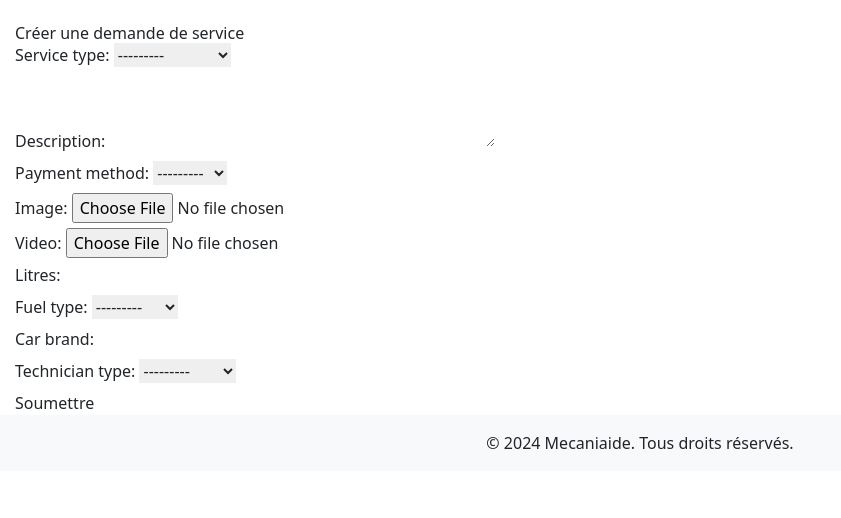
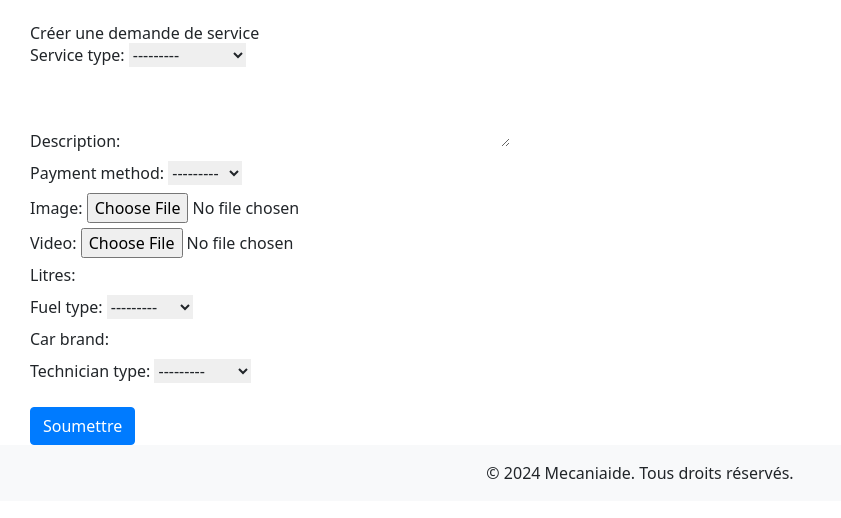
Before and after one commit to medlemine-djeidjah/TP-GL-IRT3, a Django app: page /ser/service/ in a window 1280 px wide. Shown: the part 56-574 px from the top of the page, without its empty margins (0-841 px from the left). Run offline with Django 5.2, Linux system fonts and the light colour scheme; some libraries are stand-ins or nearby versions.

Commit message:
les animations aux Frontend de services et store

```diff
--- a/MecaniAide/services/templates/base.html
+++ b/MecaniAide/services/templates/base.html
@@ -48,6 +48,12 @@
     <div class="container mt-4">
         {% block content %}
         <!-- Contenu dynamique ici -->
+        <div class="card fade show">
+            <div class="card-body">
+                <h5 class="card-title">Exemple de carte avec animation</h5>
+                <p class="card-text">Contenu de la carte...</p>
+            </div>
+        </div>
         {% endblock %}
     </div>
 
--- a/MecaniAide/services/templates/service.html
+++ b/MecaniAide/services/templates/service.html
@@ -1,10 +1,12 @@
 {% extends "base.html" %}
 
 {% block content %}
-  <h2>Créer une demande de service</h2>
-  <form method="post" enctype="multipart/form-data">
-    {% csrf_token %}
-    {{ form.as_p }}
-    <button type="submit">Soumettre</button>
-  </form>
+  <div class="container mt-4">
+    <h2 class="fade show">Créer une demande de service</h2>
+    <form method="post" enctype="multipart/form-data" class="fade show">
+      {% csrf_token %}
+      {{ form.as_p }}
+      <button type="submit" class="btn btn-primary mt-3">Soumettre</button>
+    </form>
+  </div>
 {% endblock %}
--- a/MecaniAide/store/templates/templates/car_parts_store.html
+++ b/MecaniAide/store/templates/templates/car_parts_store.html
@@ -1,7 +1,7 @@
 <div class="row">
   {% for part in parts %}
     <div class="col-md-4 mb-4">
-        <div class="card">
+      <div class="card fade show">
         <img src="{{ part.image_url }}" class="card-img-top" alt="{{ part.name }}">
         <div class="card-body">
           <h5 class="card-title">{{ part.name }}</h5>
```
Also changed, not shown: MecaniAide/store/templates/templates/store.html (+12 -4 lines). Lines whose indentation alone changed are shown as unchanged.
